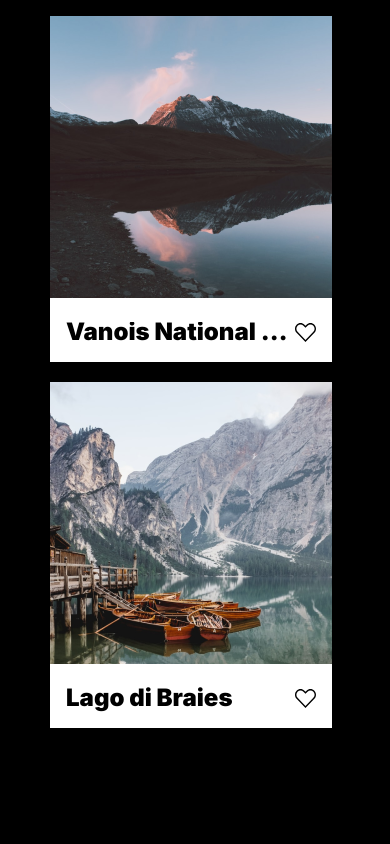
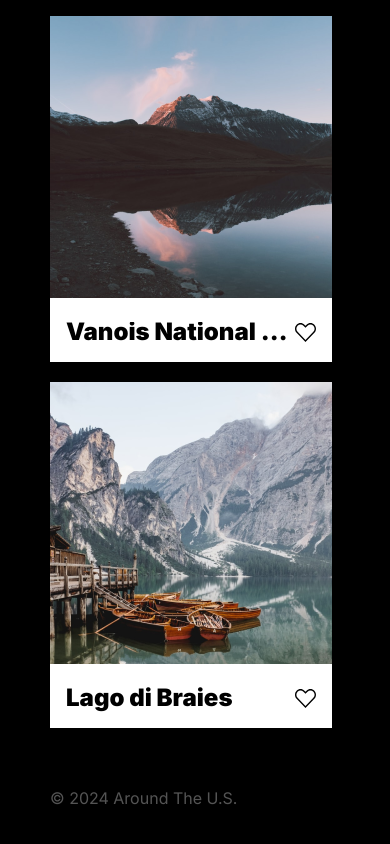
Before and after one commit to axelcisneros/web_project_around, a plain HTML site: page index.html in a window 390 px wide. Shown: the part 1914-2758 px from the top of the page. Before the commit the page ends 2642 px from the top, so only its background shows below. Drawn offline with Linux system fonts and the light colour scheme.

Commit message:
Add feature/footer and css

```diff
--- a/blocks/footer.css
+++ b/blocks/footer.css
@@ -0,0 +1,11 @@
+.footer {
+  max-width: 880px;
+  margin: 60px auto;
+  color: #545454;
+}
+
+@media screen and (min-width: 320px) and (max-width: 584px) {
+  .footer {
+    max-width: 290px;
+  }
+}
--- a/index.html
+++ b/index.html
@@ -145,6 +145,9 @@
           </div>
         </div>
       </main>
+      <footer class="footer">
+        <p class="footer__copyright">&#x00a9; 2024 Around The U.S.</p>
+      </footer>
     </div>
     <script src="./script/script.js"></script>
   </body>
```
